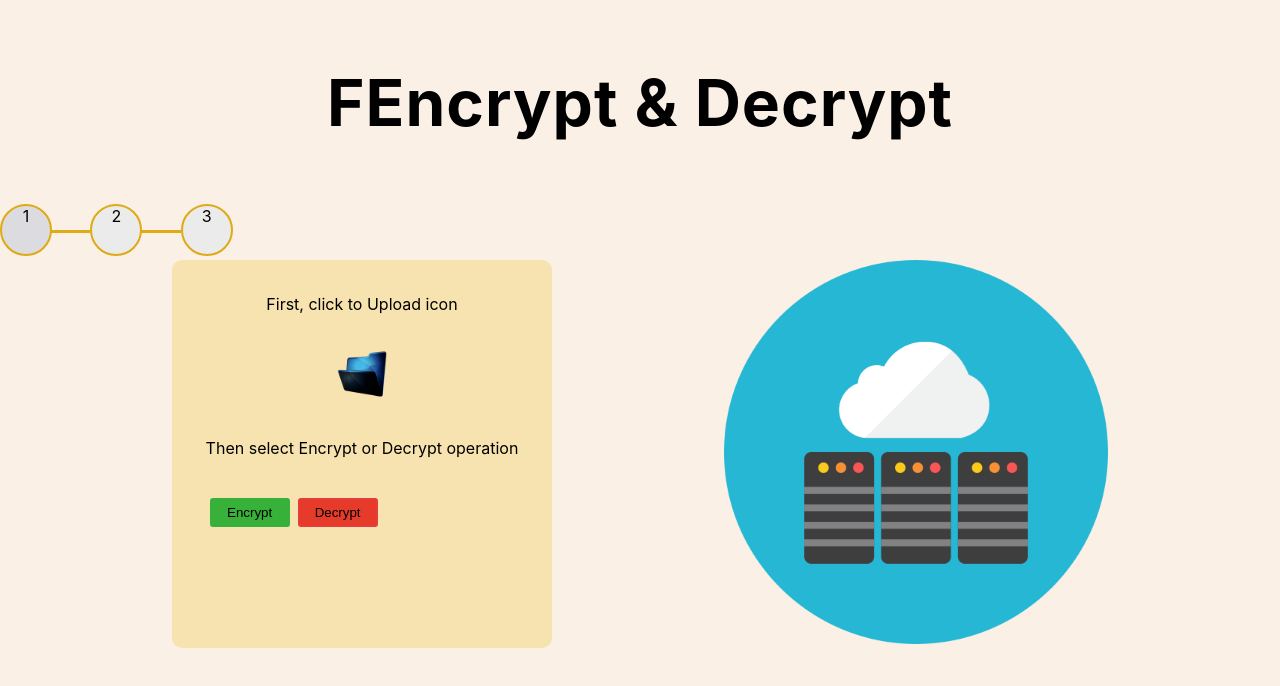
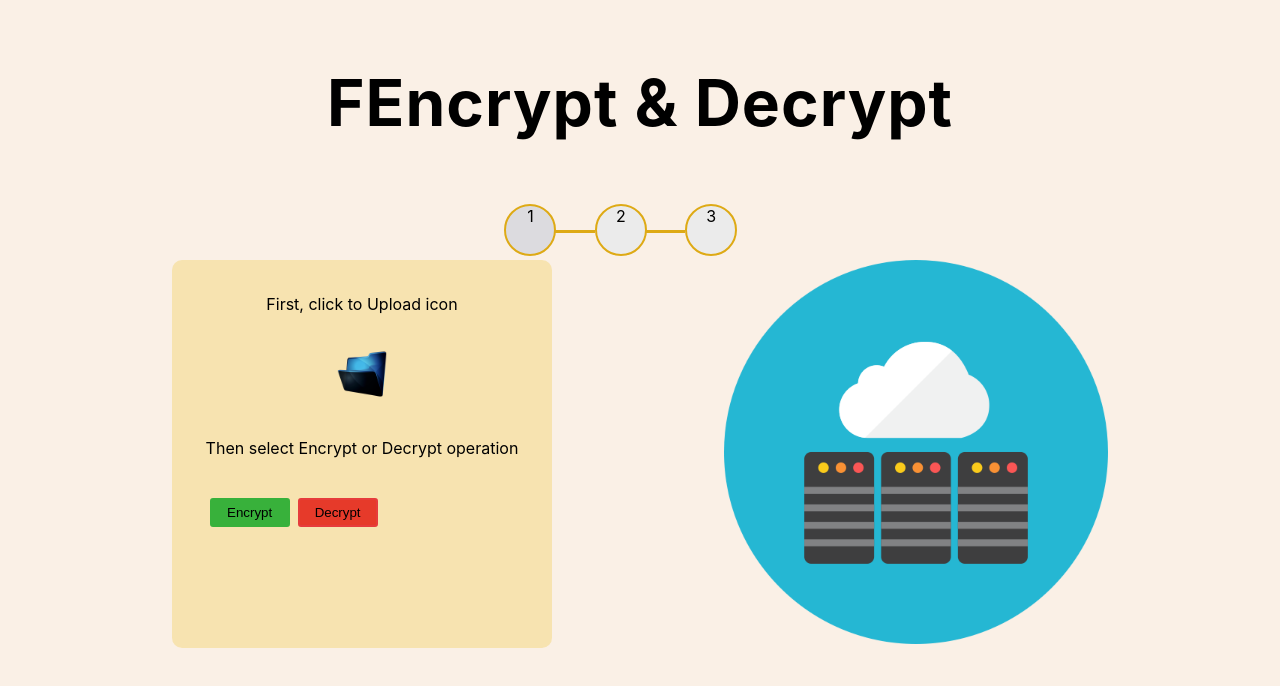
Before and after one commit to kamilwoloszyn/FEncrypt, a React (Create React App) app: page / in a window 1280 px wide. Shown: the top 686 px of the page. Built offline with nearby package versions, Linux system fonts and the light colour scheme.

Commit message:
Progress bar now has center position

```diff
--- a/src/components/shared/Progress.tsx
+++ b/src/components/shared/Progress.tsx
@@ -1,8 +1,9 @@
 import React,{useState, useEffect} from "react";
 import styled from 'styled-components';
-import '../../styles/scss/progress.scss';
 import { useSelector } from "react-redux";
 import { StepState } from '../../redux/reducer';
+import '../../styles/scss/progress.scss';
+import '../../styles/scss/shared/responsive.scss'
 
 interface Props {
   Active: boolean;
@@ -34,8 +35,8 @@ export const Progress: React.FC<Props> = (Props) => {
   },[currentStep])
   if (Props.Active) {
     return (
-      <ProgressWrapper Show={Props.Show} className="progress-wrapper">
-        <div className="steps-group">
+      <ProgressWrapper Show={Props.Show} className="progress-wrapper extended centered">
+        <div className="steps-group ">
           <div className="step-group">
             <StyledStep className="step" stepId={0} current={step}>1</StyledStep>
           </div>
--- a/src/styles/scss/shared/responsive.scss
+++ b/src/styles/scss/shared/responsive.scss
@@ -9,3 +9,10 @@
     max-width: 30vw;
     height: auto;
 }
+.centered {
+    align-items: center;
+}
+
+.extended {
+    width: 100%;
+}
```
Also changed, not shown: 1 other file (tests, documents, lock files or other folders).
